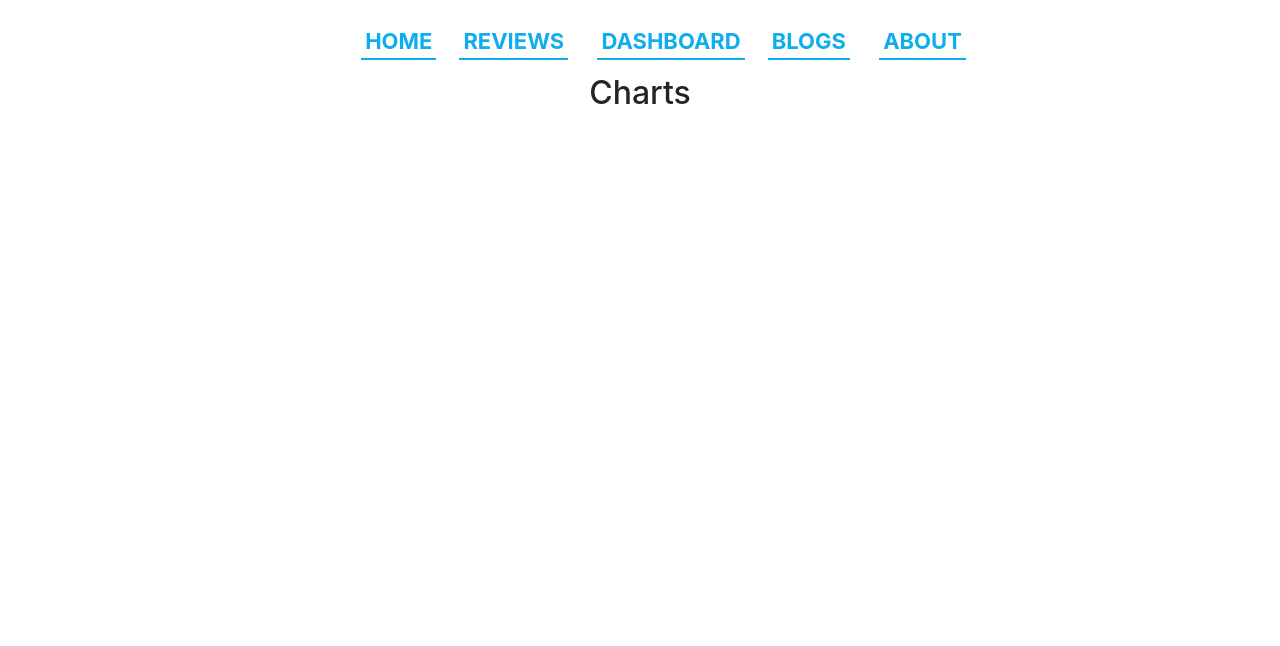
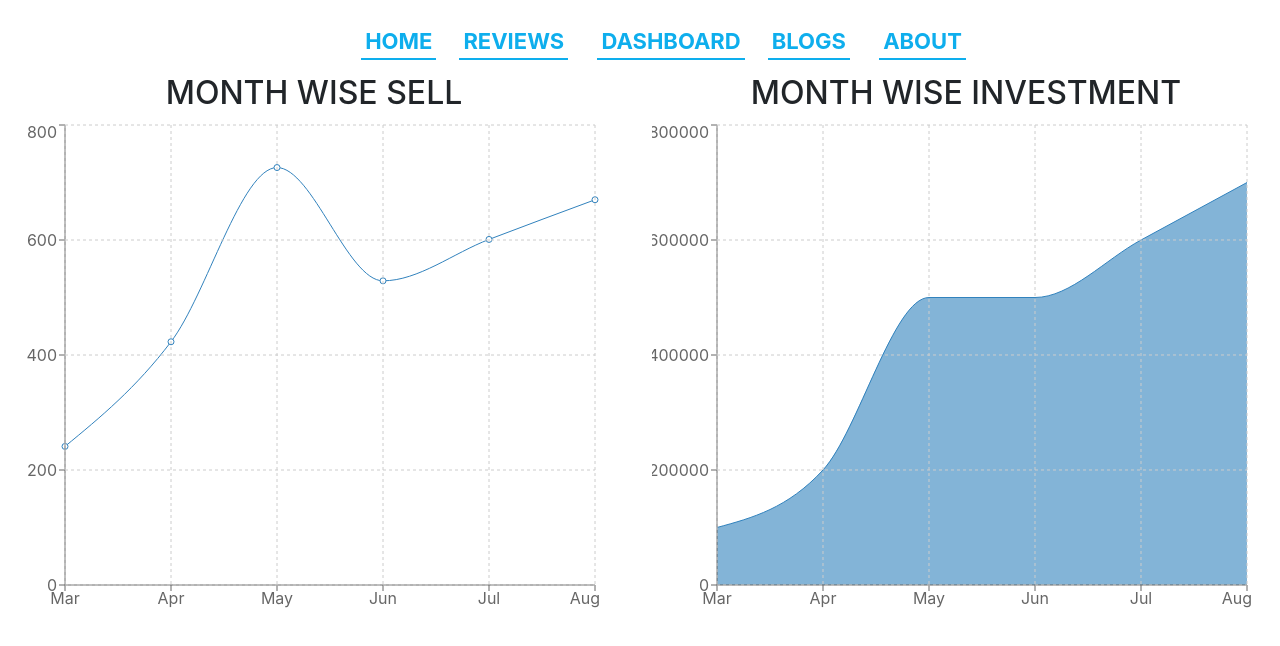
Before and after one commit to SabrinaAfroz1/Love-Your-hair, a React (Create React App) app: page /dashboard in a window 1280 px wide. Shown: the top 646 px of the page. Built offline with nearby package versions, Linux system fonts and the light colour scheme.

Commit message:
chart portion compelete

```diff
--- a/package.json
+++ b/package.json
@@ -10,6 +10,7 @@
     "react-dom": "^18.0.0",
     "react-router-dom": "^6.3.0",
     "react-scripts": "5.0.0",
+    "recharts": "^2.1.9",
     "web-vitals": "^2.1.4"
   },
   "scripts": {
--- a/src/Component/Dashboard/Dashboard.js
+++ b/src/Component/Dashboard/Dashboard.js
@@ -1,10 +1,73 @@
 import React from 'react';
+import { Area, AreaChart, CartesianGrid, Line, LineChart, Tooltip, XAxis, YAxis } from 'recharts';
 
 const Dashboard = () => {
+
+    const data = [
+        {
+            "month": "Mar",
+            "investment": 100000,
+            "sell": 241,
+            "revenue": 10401
+        },
+        {
+            "month": "Apr",
+            "investment": 200000,
+            "sell": 423,
+            "revenue": 24500
+        },
+        {
+            "month": "May",
+            "investment": 500000,
+            "sell": 726,
+            "revenue": 67010
+        },
+        {
+            "month": "Jun",
+            "investment": 500000,
+            "sell": 529,
+            "revenue": 40405
+        },
+        {
+            "month": "Jul",
+            "investment": 600000,
+            "sell": 601,
+            "revenue": 50900
+        },
+        {
+            "month": "Aug",
+            "investment": 700000,
+            "sell": 670,
+            "revenue": 61000
+        }
+    ]
     return (
-        <div>
-            <h2> Charts</h2>
+
+        <div className='row'>
+            <div className='col-md-6'>
+                <h2>MONTH WISE SELL</h2>
+                <LineChart width={600} height={500} data={data}>
+                    <Line type="monotone" dataKey={'sell'}></Line>
+                    <XAxis dataKey={'month'} />
+                    <YAxis />
+                    <Tooltip />
+                    <CartesianGrid strokeDasharray="3 3" />
+
+                </LineChart>
+            </div>
+
+            <div className='col-md-6'>
+                <h2> MONTH WISE INVESTMENT </h2>
+                <AreaChart width={600} height={500} data={data}>
+                    <Area type="monotone" dataKey={'investment'}></Area>
+                    <XAxis dataKey={'month'} />
+                    <YAxis />
+                    <Tooltip />
+                    <CartesianGrid strokeDasharray="3 3" />
+                </AreaChart>
+            </div>
         </div>
+
     );
 };
 
```
Also changed, not shown: 1 other file (tests, documents, lock files or other folders).
